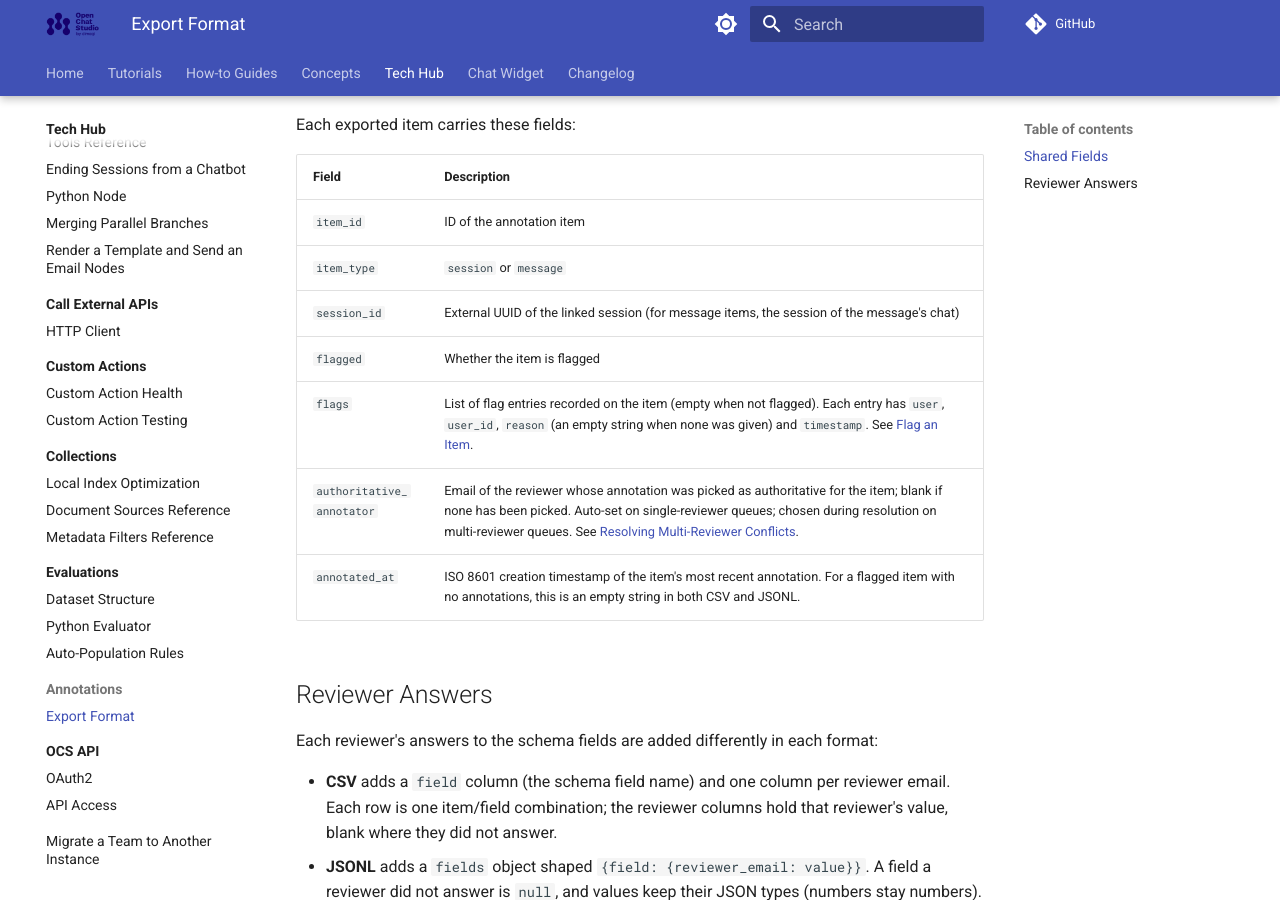
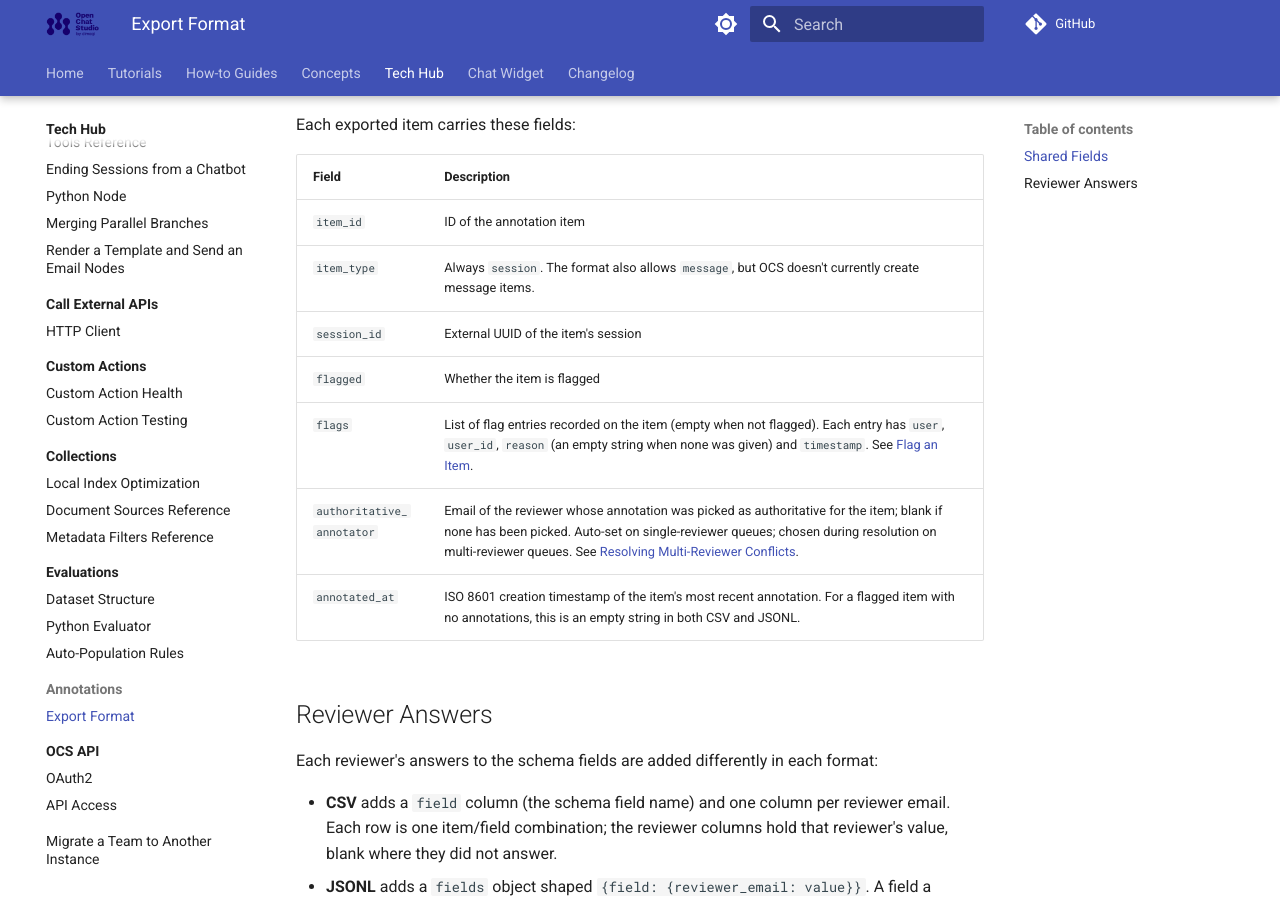
Before and after one commit to dimagi/open-chat-studio-docs, an MkDocs documentation site: the page built from docs/tech-hub/annotations/export-format.md, in a window 1280 px wide and 900 px high, scrolled down 607 px. Built offline with MkDocs 1.6.1 and Material for MkDocs 9.7.7, drawn with Linux system fonts in a browser that asks for light colours; a script that is not in the unit is left out; comment, search, counter and statistics services are not loaded.

Commit message:
Accuracy: Only sessions are annotated (not messages)

```diff
--- a/docs/tech-hub/annotations/export-format.md
+++ b/docs/tech-hub/annotations/export-format.md
@@ -20,8 +20,8 @@ Each exported item carries these fields:
 | Field | Description |
 |-------|-------------|
 | `item_id` | ID of the annotation item |
-| `item_type` | `session` or `message` |
-| `session_id` | External UUID of the linked session (for message items, the session of the message's chat) |
+| `item_type` | Always `session`. The format also allows `message`, but OCS doesn't currently create message items. |
+| `session_id` | External UUID of the item's session |
 | `flagged` | Whether the item is flagged |
 | `flags` | List of flag entries recorded on the item (empty when not flagged). Each entry has `user`, `user_id`, `reason` (an empty string when none was given) and `timestamp`. See [Flag an Item](../../how-to/annotations/annotate-items.md#flag-an-item). |
 | `authoritative_annotator` | Email of the reviewer whose annotation was picked as authoritative for the item; blank if none has been picked. Auto-set on single-reviewer queues; chosen during resolution on multi-reviewer queues. See [Resolving Multi-Reviewer Conflicts](../../concepts/annotations/annotating.md#resolving-multi-reviewer-conflicts). |
```
Also changed, not shown: docs/how-to/annotations/annotate-items.md (+2 -2 lines).
